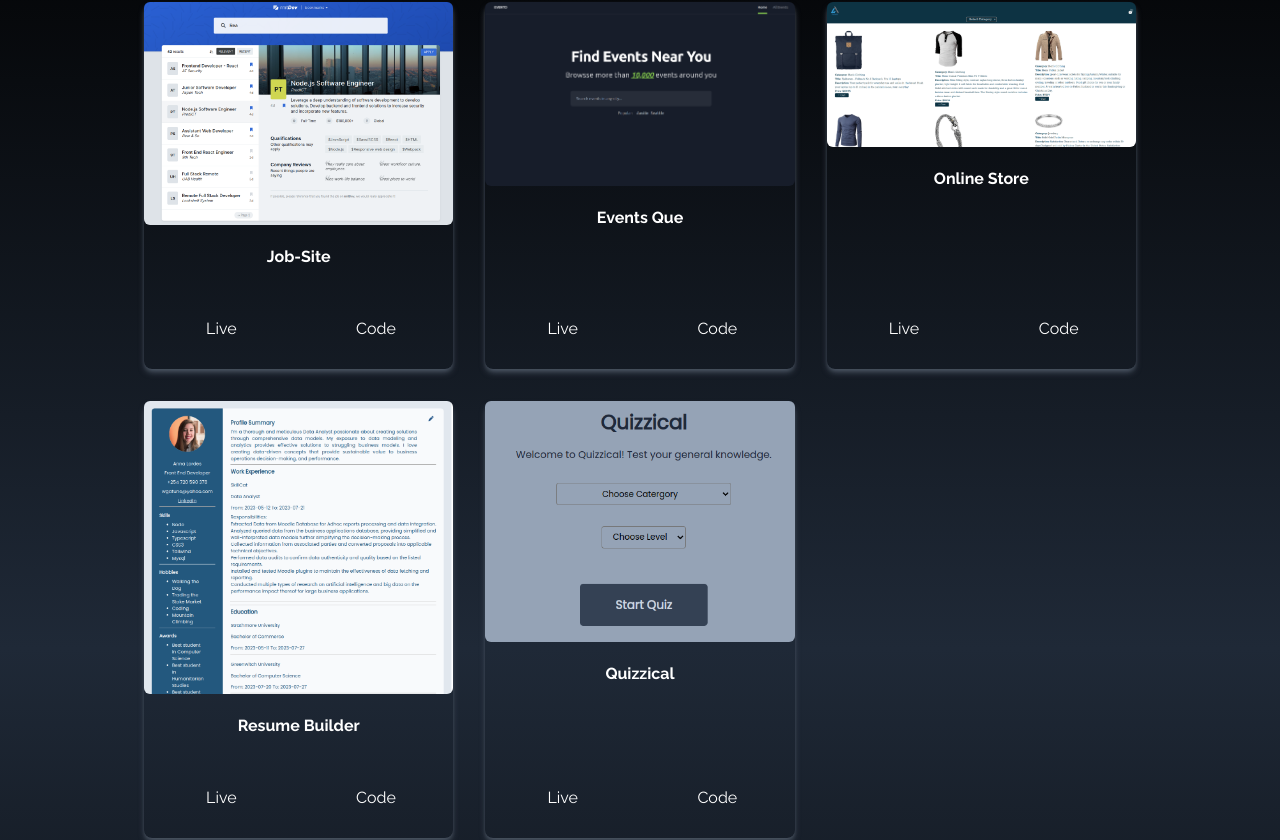
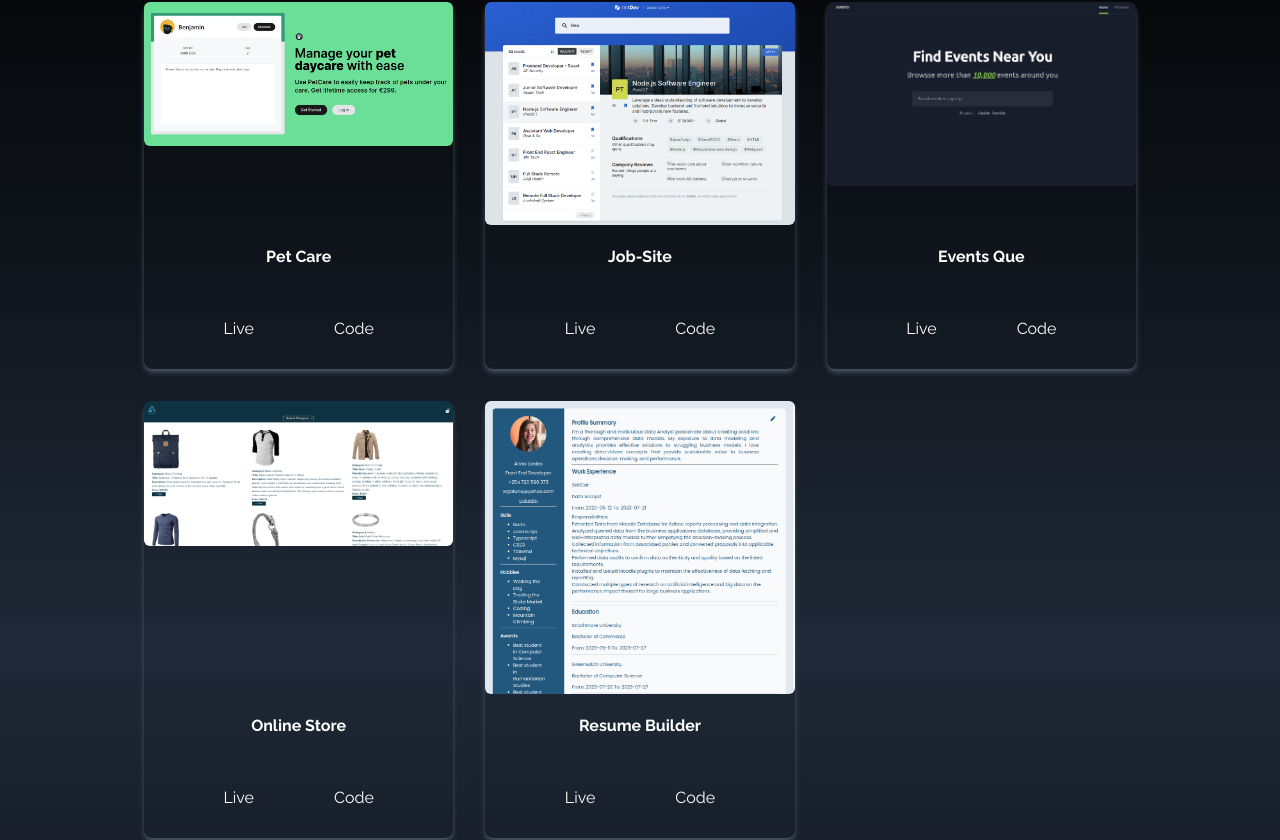
Before and after one commit to SteveMuiyuro/Portfolio_Site, a React (Vite) app: page / in a window 1280 px wide. Shown: the part 1752-2592 px from the top of the page. Built offline with nearby package versions, Linux system fonts and the light colour scheme; a web font is replaced by a local one.

Commit message:
add prtcare project

```diff
--- a/src/components/Contact.jsx
+++ b/src/components/Contact.jsx
@@ -1,5 +1,3 @@
-import React from "react";
-
 export default function Contact() {
   return (
     <div
--- a/src/components/Portfolio.jsx
+++ b/src/components/Portfolio.jsx
@@ -4,12 +4,20 @@ import Resume from "../assets/portfolio/Resume.png";
 import Ecommerce from "../assets/portfolio/ecommerce-store.png";
 import JobSite from  "../assets/portfolio/Job-Site.png"
 import EventsQue from "../assets/portfolio/eventsque.png"
-
+import Petcare from "../assets/portfolio/petcare.png"
 export default function Portfolio() {
   const portfolios = [
 
     {
       id: 1,
+      src: Petcare,
+      codeUrl: "https://github.com/SteveMuiyuro/petsoft",
+      liveUrl: "https://petsoft-psi.vercel.app/",
+      name: "Pet Care",
+    },
+
+    {
+      id: 2,
       src: JobSite,
       codeUrl: "https://github.com/SteveMuiyuro/remDev",
       liveUrl: "https://remotedeveloperjobs.netlify.app/",
@@ -17,7 +25,7 @@ export default function Portfolio() {
     },
 
     {
-      id: 2,
+      id: 3,
       src: EventsQue,
       codeUrl: "https://github.com/SteveMuiyuro/eventsque",
       liveUrl: "https://eventsque.vercel.app/",
@@ -26,25 +34,18 @@ export default function Portfolio() {
     },
 
     {
-      id: 3,
+      id: 4,
       src: Ecommerce,
       codeUrl: "https://github.com/SteveMuiyuro/Project_OnlineStore",
       liveUrl: "https://daintystore.netlify.app/",
       name: "Online Store",
     },
     {
-      id: 4,
+      id: 5,
       src: Resume,
       codeUrl: "https://github.com/SteveMuiyuro/Project_Resume_Builder",
       liveUrl: "https://projectresumebuilder.netlify.app/",
       name: "Resume Builder",
-    },
-    {
-      id: 5,
-      src: Quizzical,
-      codeUrl: "https://github.com/SteveMuiyuro/Project_Quizzical",
-      liveUrl: "https://project-quizzical.netlify.app/",
-      name: "Quizzical",
     },
 
   ];
@@ -82,11 +83,13 @@ export default function Portfolio() {
                 alt=""
                 className="rounded-md duration-200 hover:scale-105"
               />
-              <p className="text-center p-5 font-bold">{name}</p>
+
 
             </div>
+                <p className="text-center p-5 mt-auto font-bold">{name}</p>
 
-              <div className="flex items-center justify-center">
+              <div className="flex  items-center justify-center">
+                <div className="flex  items-center justify-center">
                   <button
                     className="w-1/2 px-6 py-3 m-4 duration-200 hover:scale-105"
                     onClick={() => handleLiveClick(id)}
@@ -99,6 +102,8 @@ export default function Portfolio() {
                   >
                     Code
                   </button>
+
+                </div>
               </div>
             </div>
           ))}
```
Also changed, not shown: src/assets/portfolio/petcare.png (added). Lines whose indentation alone changed are shown as unchanged.
